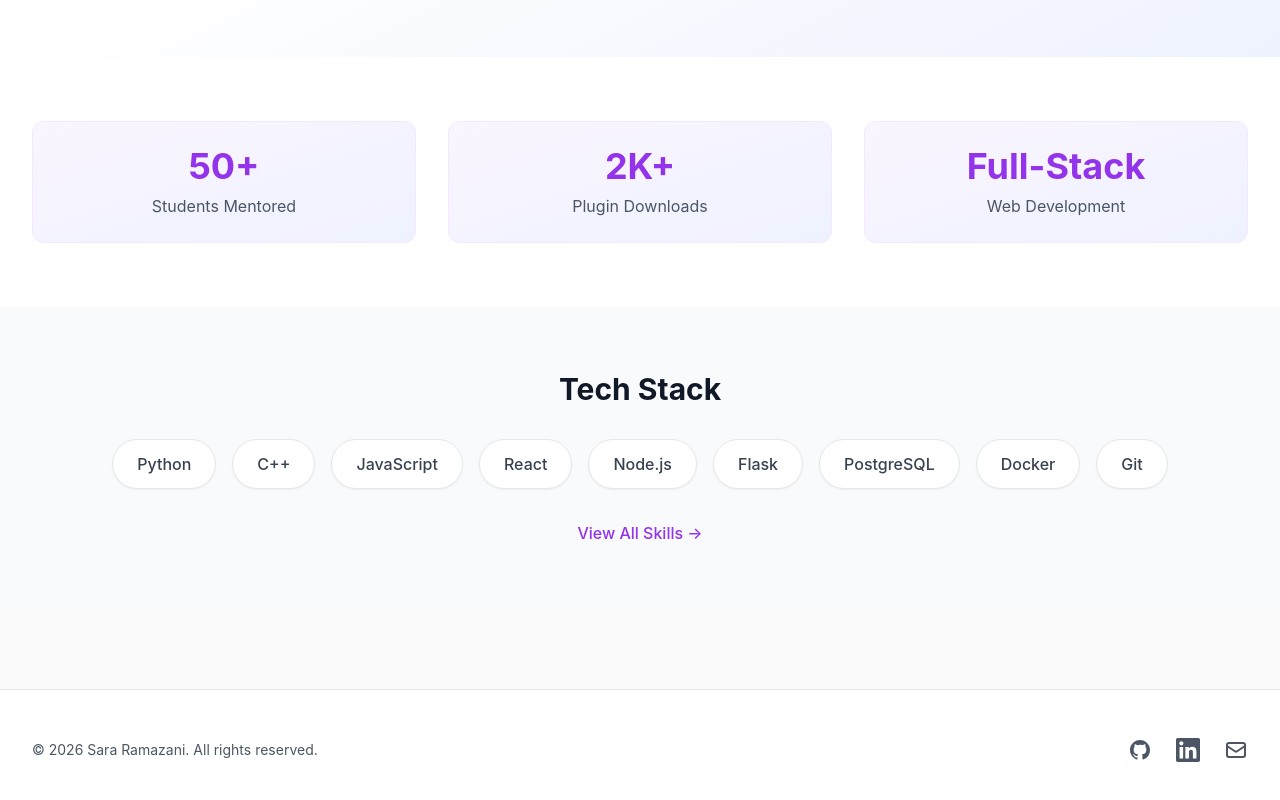
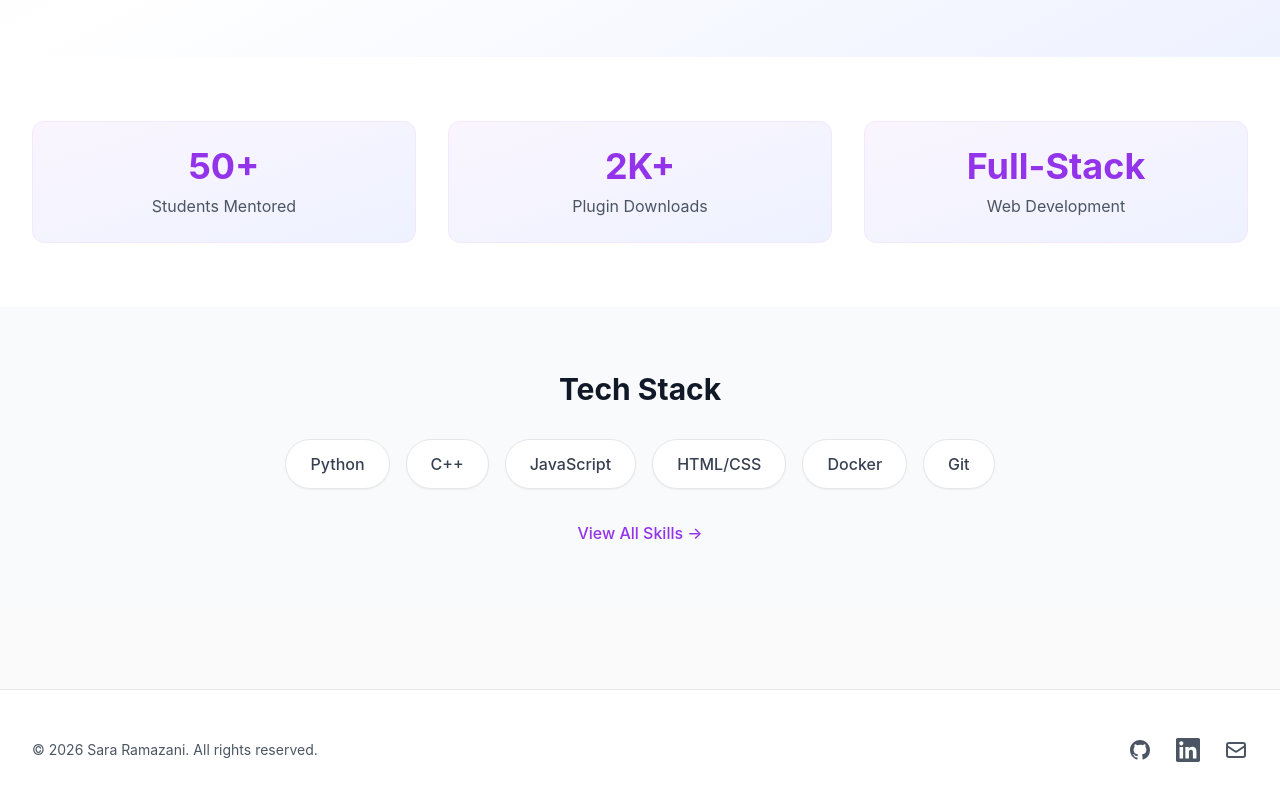
Before and after one commit to sara-ramazani/Sara-Portfolio, a Next.js app: page / in a window 1280 px wide. Shown: the part 668-1468 px from the top of the page. Built offline with nearby package versions, Linux system fonts and the light colour scheme.

Commit message:
Update Home Tech Stack: remove React/Node.js/Flask/PostgreSQL, add HTML/CSS

```diff
--- a/app/page.tsx
+++ b/app/page.tsx
@@ -59,7 +59,7 @@ export default function Home() {
         <div className="max-w-7xl mx-auto px-4 sm:px-6 lg:px-8">
           <h2 className="text-3xl font-bold text-gray-900 mb-8 text-center">Tech Stack</h2>
           <div className="flex flex-wrap justify-center gap-4">
-            {['Python', 'C++', 'JavaScript', 'React', 'Node.js', 'Flask', 'PostgreSQL', 'Docker', 'Git'].map((tech) => (
+            {['Python', 'C++', 'JavaScript', 'HTML/CSS', 'Docker', 'Git'].map((tech) => (
               <span
                 key={tech}
                 className="px-6 py-3 bg-white border border-gray-200 rounded-full text-gray-700 font-medium hover:border-purple-300 hover:text-purple-600 transition-colors shadow-sm"
```
